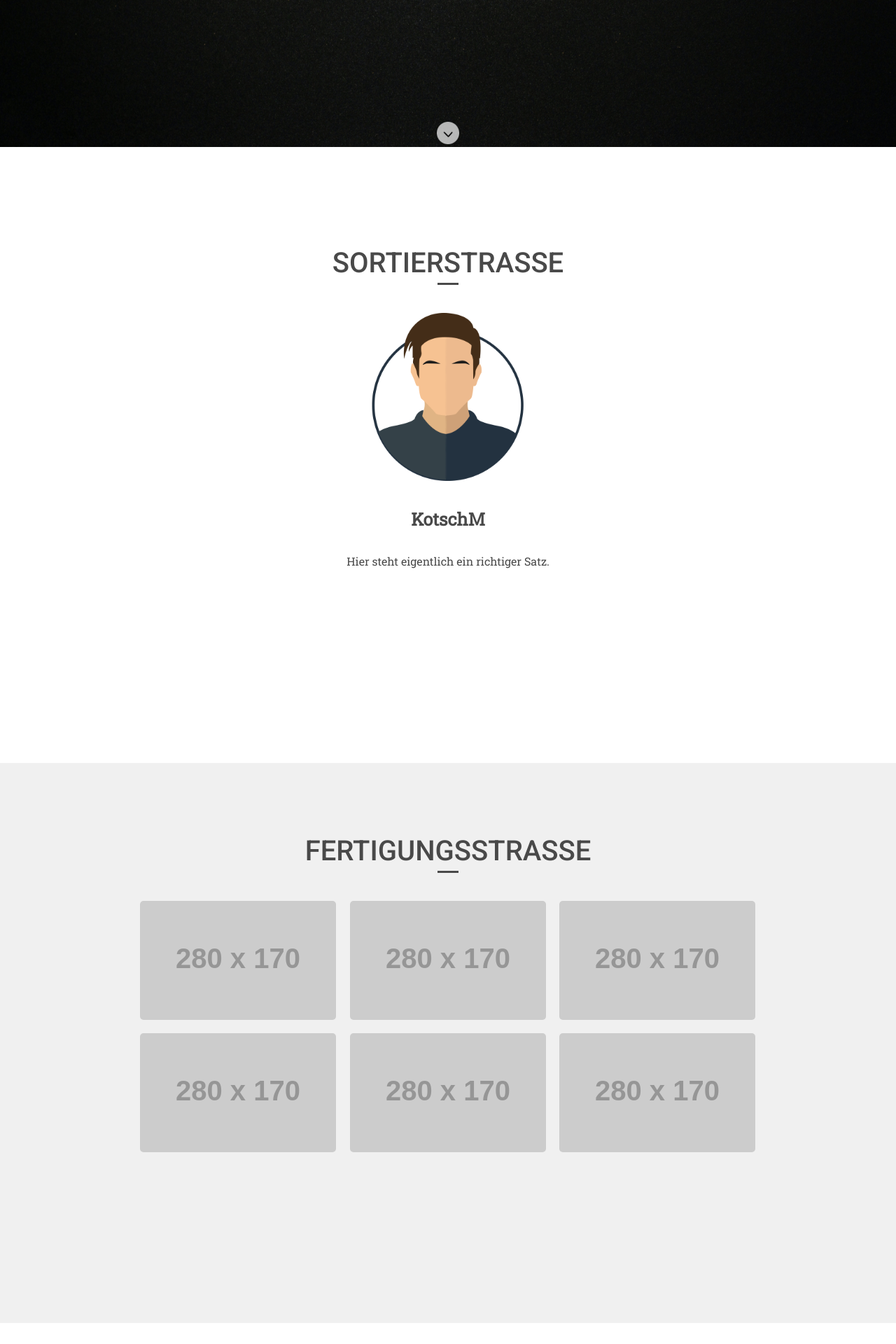
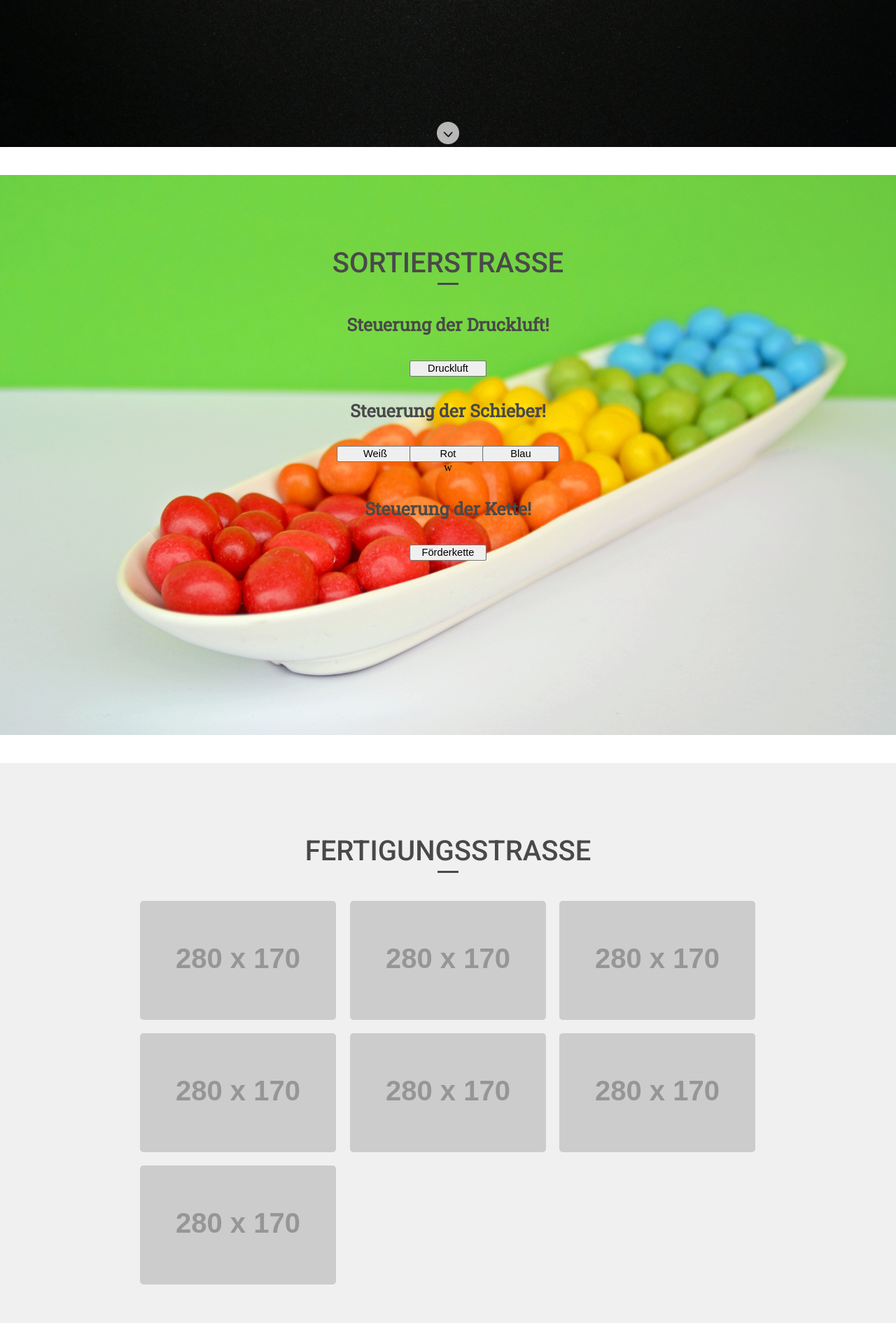
Before and after one commit to KotschM/FischertechnikMQTTWebApplication, a PHP site: page /index.html in a window 1280 px wide. Shown: the part 637-2557 px from the top of the page at 70% size. Run offline with PHP 8.4, Linux system fonts and the light colour scheme; grey boxes labelled with a size stand in for pictures from a placeholder-image service; some libraries are stand-ins or nearby versions.

Commit message:
add img and buttonsn to sortingStreet

```diff
--- a/factoryWebsite/index.html
+++ b/factoryWebsite/index.html
@@ -13,7 +13,7 @@
         <header>
             <div id="logo">
                 <a href="#">
-                    <img src="img/avatar.png" alt="Avatar">
+                    <img src="img/avatar.png">
                 </a>
             </div>
 
@@ -34,7 +34,7 @@
             <h1>Fischertechnik 4.0</h1>
             <h2>DHBW Stuttgart Campus Horb</h2>
             <a href="#street">
-                <img src="img/pfeil.png" alt="Pfeil">
+                <img src="img/pfeil.png">
             </a>
         </section>
 
@@ -43,11 +43,32 @@
         <section id="street">
             <h3>Sortierstraße</h3>
             <hr>
-            <img src="img/avatar.png" alt="Avatar">
-            <h4>KotschM</h4>
-            <p>
-                Hier steht eigentlich ein richtiger Satz.
-            </p>
+            <h4>
+                Steuerung der Druckluft!
+            </h4>
+            <form method="post">
+                <p>
+                    <button name="buttonCompressor">Druckluft</button>
+                </p>
+            </form>
+            <h4>
+                Steuerung der Schieber!
+            </h4>
+            <form method="post">
+                <p>
+                    <button name="buttonWhite">Weiß</button>
+                    <button name="buttonRed">Rot</button>
+                    <button name="buttonBlue">Blau</button>
+                </p>
+            </form>w
+            <h4>
+                Steuerung der Kette!
+            </h4>
+            <form method="post">
+                <p>
+                    <button name="buttonBelt">Förderkette</button>
+                </p>
+            </form>
         </section>
 
         <!-- PRODUCTION -->
@@ -63,6 +84,7 @@
                     <li><a href="#"><img src="http://placehold.it/280x170" alt="Projekt_04"></a></li>
                     <li><a href="#"><img src="http://placehold.it/280x170" alt="Projekt_05"></a></li>
                     <li><a href="#"><img src="http://placehold.it/280x170" alt="Projekt_06"></a></li>
+                    <li><a href="#"><img src="http://placehold.it/280x170" alt="Projekt_07"></a></li>
                 </ul>
             </div>
         </section>
@@ -72,7 +94,7 @@
         <section id="warehouse">
             <h3>Contact</h3>
             <hr>
-<!--
+
             <form>
                 <input class="input_text" type="email" tabindex="1" placeholder="E-Mail"><br>
                 <input class="input_text" type="text" tabindex="2" placeholder="Betreff"><br>
@@ -80,12 +102,12 @@
                 <input class="button" type="submit">
             </form>
         </section>
-    -->
+
         <!-- FOOTER -->
 
         <footer>
             <p>
-                &copy; 2020 Moris Kotsch / DHBW Stuttgart Campus Horb
+                &copy; 2020 / Moris Kotsch / DHBW Stuttgart Campus Horb
             </p>
         </footer>
     </body>
--- a/factoryWebsite/style.css
+++ b/factoryWebsite/style.css
@@ -84,7 +84,30 @@ header nav ul li:hover {
     opacity: 1;
 }
 
-/* ABOUT ************/
+/* STREET ************/
+
+
+#street {
+    background: url(img/sortierung.jpg);
+    background-position: center center;
+    background-size: cover;
+    background-attachment: fixed;
+}
+
+
+#street button {
+    width: 100px;
+}
+
+#street button {
+    transform: scale(1.1);
+    -ms-transform: scale(1.1);
+}
+
+
+
+
+
 
 #street img {
     width: 240px;
@@ -101,7 +124,7 @@ header nav ul li:hover {
     margin: 0 auto 0 auto;
 }
 
-/* WORK ************/
+/* PRODUCTION ************/
 
 #production {
     background-color: #f0f0f0;
```
Also changed, not shown: factoryWebsite/img/sortierung.jpg (added).
